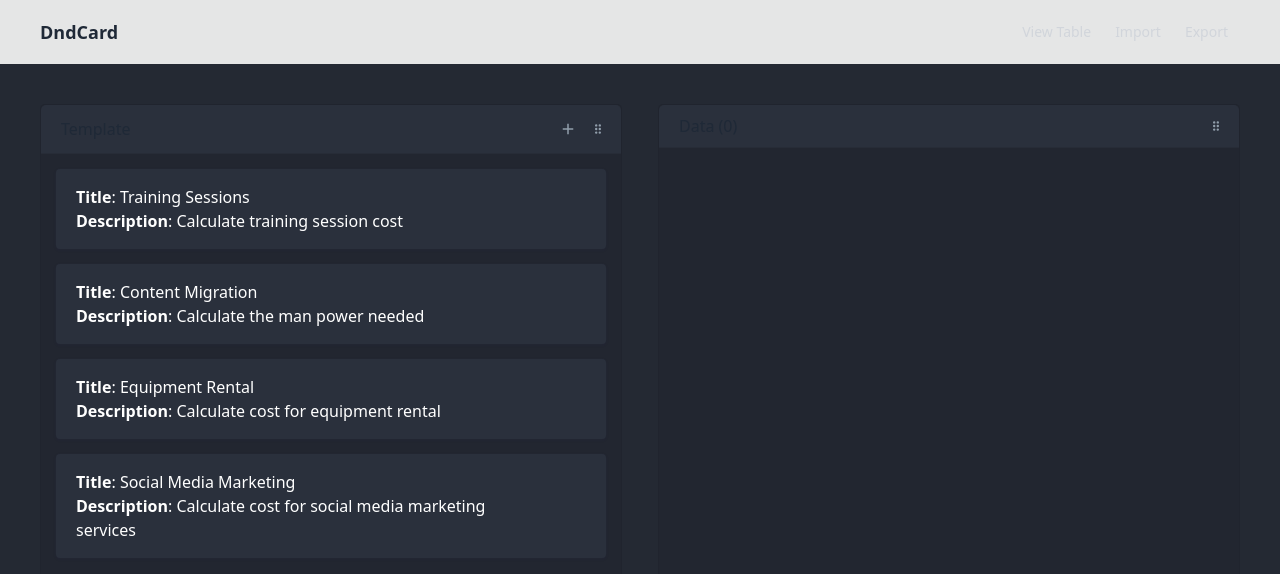
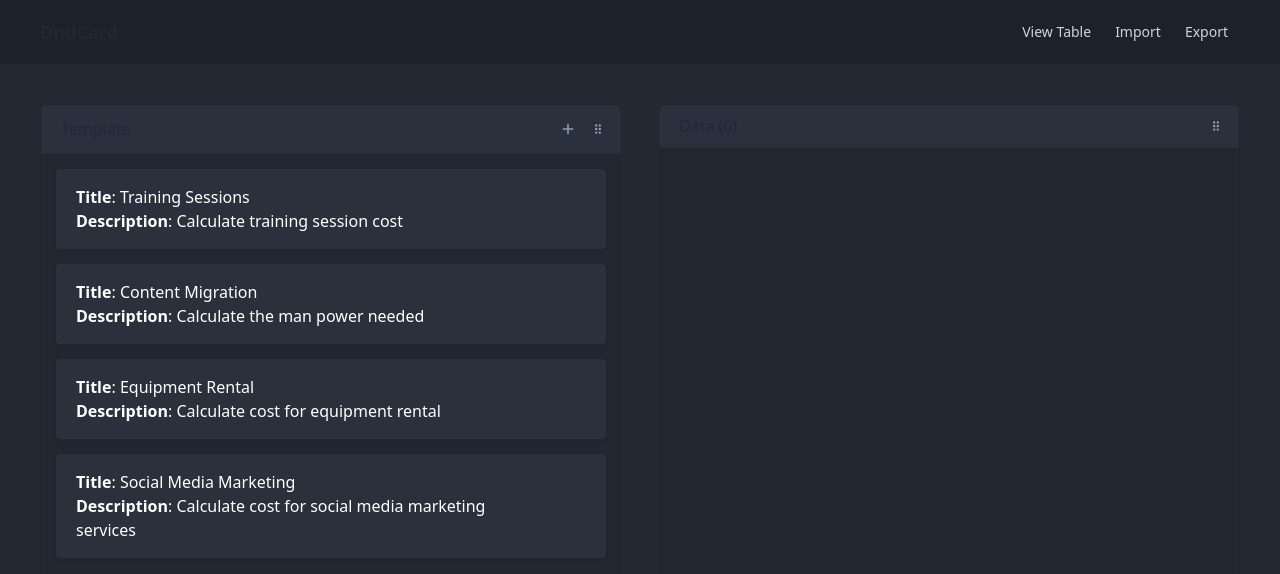
Before and after one commit to NeoYuHong/DndCard, a Next.js app: page / in a window 1280 px wide. Shown: the top 574 px of the page. Built offline with nearby package versions, Linux system fonts and the light colour scheme.

Commit message:
updated header color

```diff
--- a/src/components/Header.js
+++ b/src/components/Header.js
@@ -1,14 +1,12 @@
 import { Utils } from "@/helpers/utils";
 
-import { Fragment } from 'react'
 import { Disclosure, Menu, Transition } from '@headlessui/react'
 import { Bars3Icon, BellIcon, XMarkIcon } from '@heroicons/react/24/outline'
-import classNames from "classnames";
 
 export default function Header({ items, setItems }) {
 
     return (
-        <Disclosure as="nav" className="bg-base-300">
+        <Disclosure as="nav" className="bg-[#1d2129]">
             {({ open }) => (
                 <>
                     <div className="mx-auto max-w-[1480px] px-2 sm:px-6 lg:px-8">
@@ -27,7 +25,7 @@ export default function Header({ items, setItems }) {
                             <div className="flex flex-1 items-center justify-center sm:items-stretch sm:justify-start">
                                 <div className="flex flex-shrink-0 items-center">
                                     <div className="flex-1 px-2 lg:flex-none">
-                                        <a className="text-lg font-bold">DndCard</a>
+                                        <a href="./" className="text-lg font-bold">DndCard</a>
                                     </div>
                                 </div>
                                 <div className="hidden sm:ml-6 sm:block">
@@ -36,7 +34,7 @@ export default function Header({ items, setItems }) {
                             </div>
                             <div className="absolute inset-y-0 right-0 items-center pr-2 sm:static sm:inset-auto hidden sm:ml-6 sm:block">
 
-                                <label htmlFor="previewcard" className="rounded-md px-3 py-2 text-sm font-medium text-gray-300 hover:bg-gray-700 hover:text-white">View Table</label>
+                                <label htmlFor="previewcard" className="hover:cursor-pointer rounded-md px-3 py-2 text-sm font-medium text-gray-300 hover:bg-gray-700 hover:text-white">View Table</label>
 
                                 <label className="inline-block hover:cursor-pointer">
                                     <input type="file" className="hidden" onChange={(e) => Utils.importJson(e, setItems)} />
@@ -45,9 +43,9 @@ export default function Header({ items, setItems }) {
                                     </span>
                                 </label>
 
-                                <a tabIndex={0} className="dropdown dropdown-end rounded-md px-3 py-2 text-sm font-medium text-gray-300 hover:bg-gray-700 hover:text-white">
-                                    <label >Export</label>
-                                    <ul tabIndex={0} className="menu dropdown-content p-2 shadow bg-base-100 rounded-box w-52 mt-4">
+                                <a tabIndex={0} className="hover:cursor-pointer dropdown dropdown-end rounded-md px-3 py-2 text-sm font-medium text-gray-300 hover:bg-gray-700 hover:text-white">
+                                    Export
+                                    <ul tabIndex={0} className="menu dropdown-content p-2 shadow bg-[#2e323c] rounded-box w-52 mt-4">
                                         <li>
                                             <button onClick={() => {
                                                 Utils.exportExcel(Utils.parseData(items.Data))
@@ -55,7 +53,6 @@ export default function Header({ items, setItems }) {
                                         </li>
                                         <li>
                                             <button onClick={() => {
-
                                                 Utils.exportJson(Utils.parseItems(items))
                                             }}>JSON</button>
                                         </li>
@@ -86,7 +83,7 @@ export default function Header({ items, setItems }) {
 
                             <a tabIndex={0} className="dropdown dropdown-end hover:cursor-pointer text-gray-300 hover:bg-gray-700 hover:text-white block rounded-md px-3 py-2 text-base font-medium">
                                 <label >Export</label>
-                                <ul tabIndex={0} className="menu dropdown-content p-2 shadow bg-base-100 rounded-box w-52 mt-4">
+                                <ul tabIndex={0} className="menu dropdown-content p-2 shadow bg-[#2e323c] rounded-box w-52 mt-4">
                                     <li>
                                         <button onClick={() => {
                                             Utils.exportExcel(Utils.parseData(items.Data))
```
